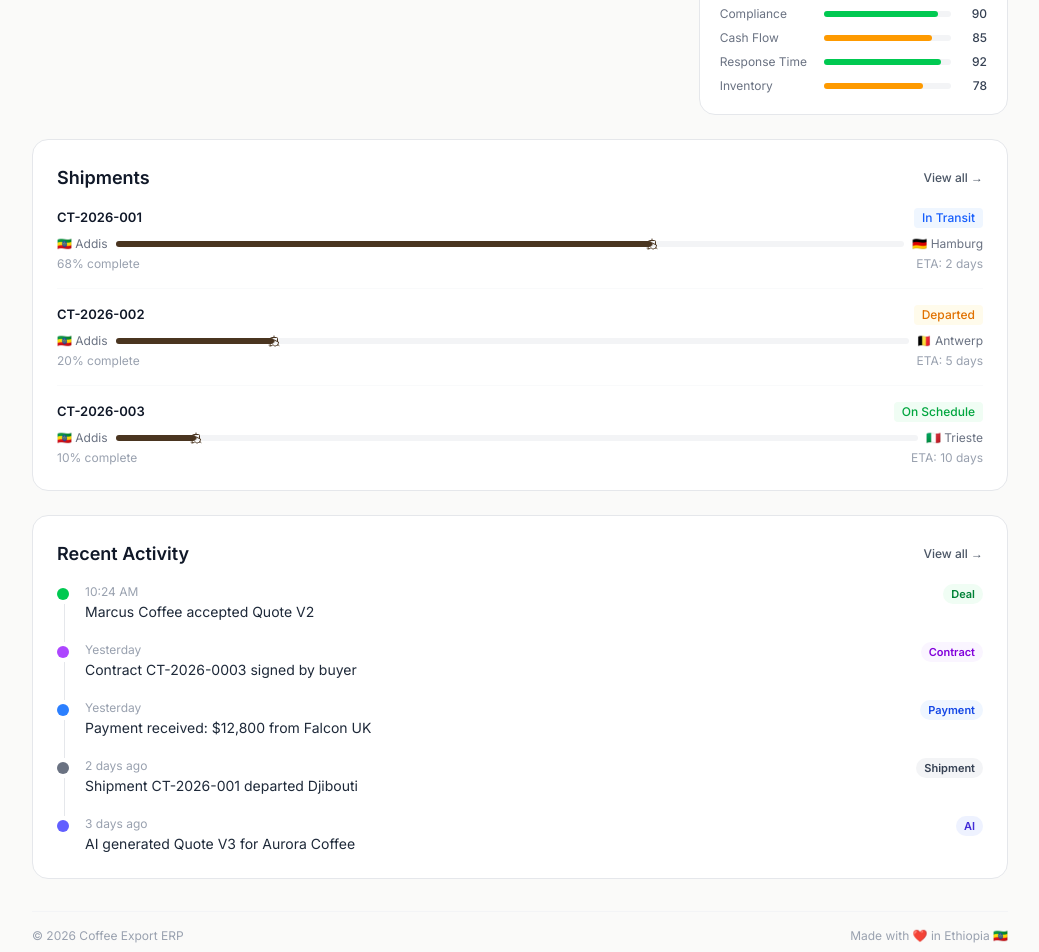
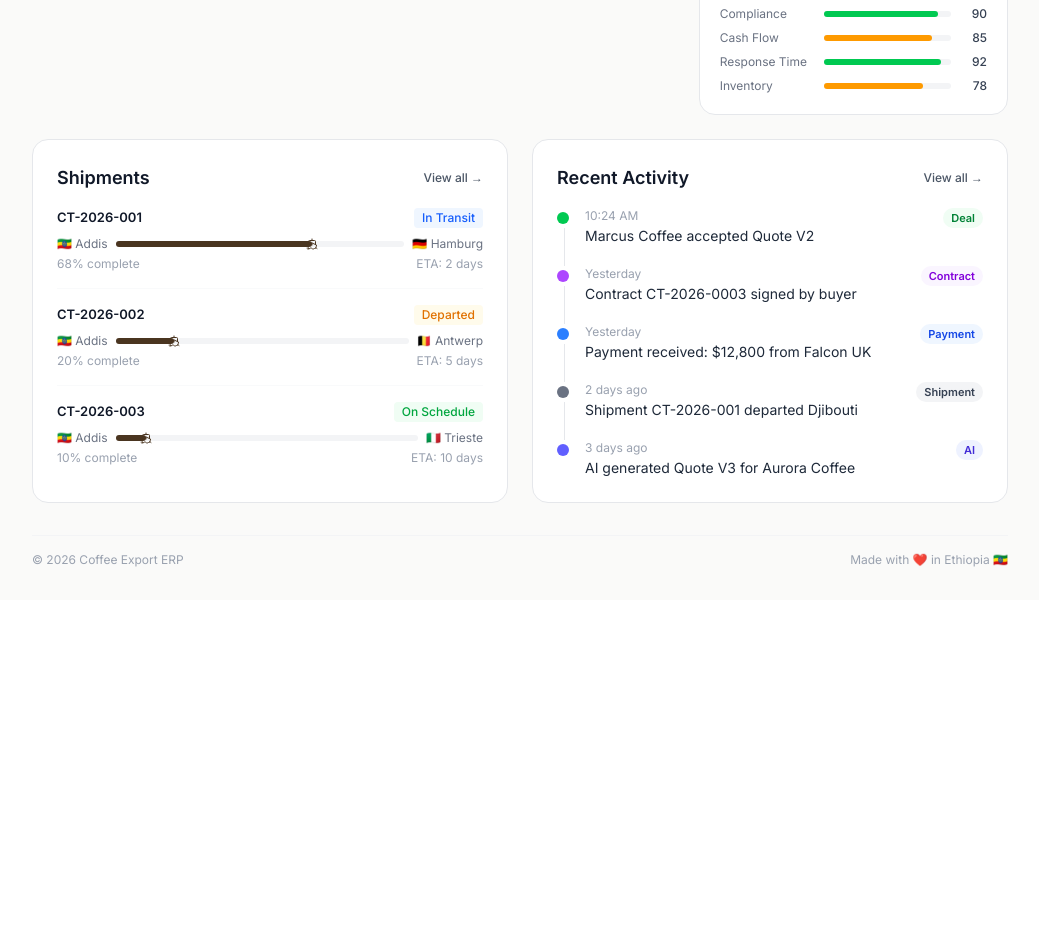
Before and after one commit to tebesol18-source/Faith-El-, a Next.js app: page / in a window 1280 px wide. Shown: the part 1340-2292 px from the top of the page, without its empty margins (240-1279 px from the left). After the commit the page ends 1940 px from the top, so only its background shows below. Built offline with nearby package versions, Linux system fonts and the light colour scheme.

Commit message:
7831d026-26bb-4b31-8104-bacd670cc559

```diff
--- a/src/app/page.tsx
+++ b/src/app/page.tsx
@@ -442,13 +442,9 @@
             </div>
           </div>
 
-          {/* Row 5: Shipments */}
-          <div className="mb-6">
+          {/* Row 5: Shipments + Recent Activity (side by side) */}
+          <div className="grid grid-cols-1 gap-6 mb-6 lg:grid-cols-2">
             <ShipmentsCard />
-          </div>
-
-          {/* Row 6: Recent Activity */}
-          <div className="mb-6">
             <ActivityCard />
           </div>
 
```
Also changed, not shown: dashboard-fixed.png (added).
